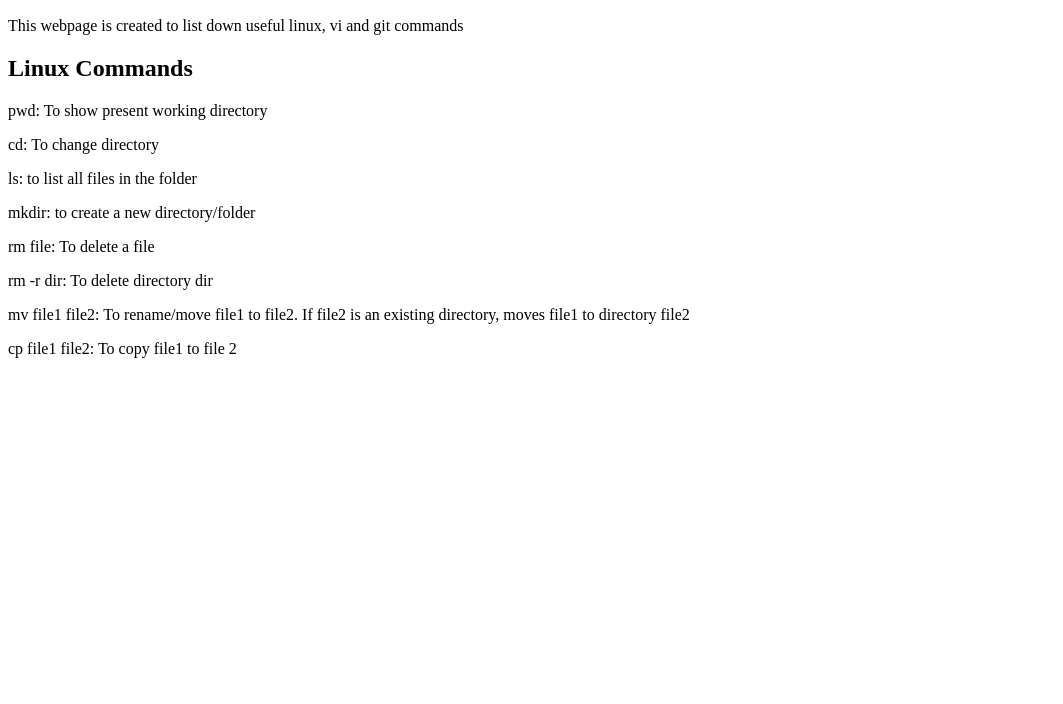
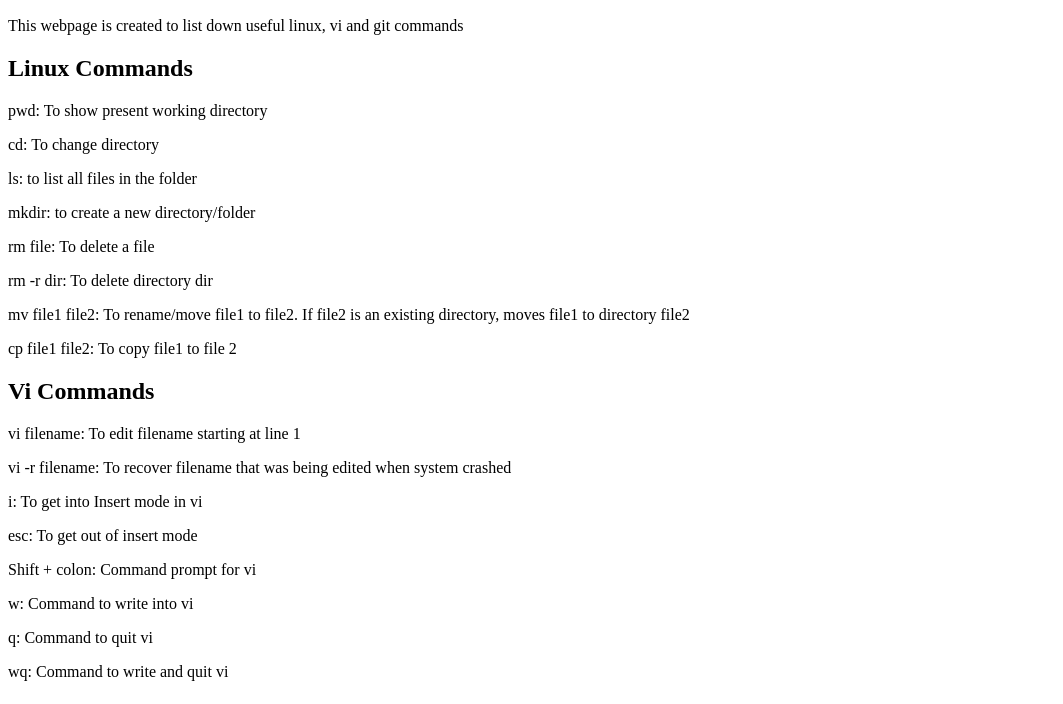
Before and after one commit to anujaku/Assignment1-FirstWebsite, a plain HTML site: page index.html in a window 1280 px wide. Shown: the part 96-800 px from the top of the page, without its empty margins (0-1063 px from the left). Drawn offline with Linux system fonts and the light colour scheme.

Commit message:
Updated index.html file to include Vi Commands

```diff
--- a/index.html
+++ b/index.html
@@ -18,6 +18,16 @@
 				<p>rm -r dir: To delete directory dir</p>
 				<p>mv file1 file2: To rename/move file1 to file2. If file2 is an existing directory, moves file1 to directory file2</p>
 				<p>cp file1 file2: To copy file1 to file 2</p>
+
+			<h2>Vi Commands</h2>
+				<p>vi filename: To edit filename starting at line 1</p>
+				<p>vi -r filename: To recover filename that was being edited when system crashed</p>
+				<p>i: To get into Insert mode in vi</p>
+				<p>esc: To get out of insert mode</p>
+				<p>Shift + colon: Command prompt for vi</p>
+				<p>w: Command to write into vi</p>
+				<p>q: Command to quit vi</p>
+				<p>wq: Command to write and quit vi</p>
 		</main>
 	</body>
 </html>
```
